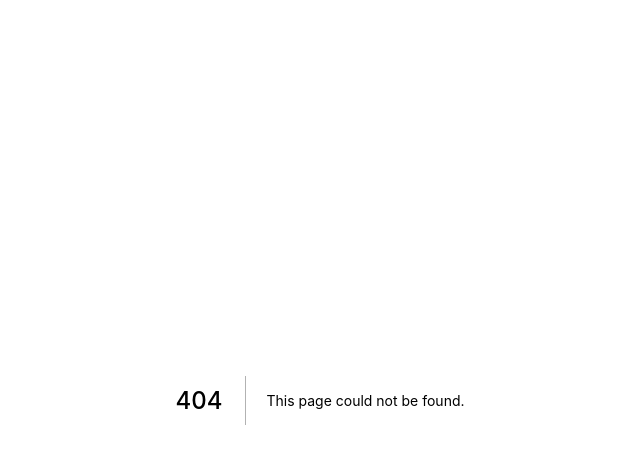
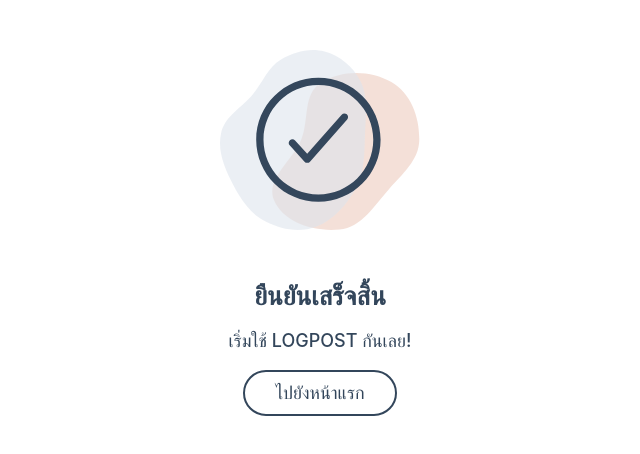
Before and after one commit to logpost/logpost-www, a Next.js app: page /alert/success in a window 1280 px wide. Before the commit this address had no page. Shown: the top 454 px of the page, without its empty margins (320-960 px from the left). Built offline with nearby package versions, Linux system fonts and the light colour scheme; a web font is replaced by a local one.

Commit message:
add [+] : add success page

```diff
--- a/components/common/Icons.tsx
+++ b/components/common/Icons.tsx
@@ -257,6 +257,15 @@ const EditIcon = () => (
   </svg>
 )
 
+const Success = () => (
+  <svg xmlns="http://www.w3.org/2000/svg" width="200" height="180" fill="none" viewBox="0 0 200 180">
+    <path fill="#EDCCBF" fill-rule="evenodd" d="M100.894 32.799c20.986-13.286 49.783-12.835 70.427-.72 20.05 11.765 28.398 35.54 27.927 58.436-.399 19.383-16.64 33.364-30.126 48.398-14.925 16.637-27.273 38.425-49.719 40.607-25.752 2.503-56.003-6.899-65.426-29.414-8.804-21.038 18.81-39.381 27.52-61.162 7.76-19.4 1.163-44.601 19.397-56.145z" clip-rule="evenodd" opacity=".6"/>
+    <path fill="#DEE5ED" fill-rule="evenodd" d="M104.597 1.543c-14.384-3.949-30.15 0-43.929 8.223-12.29 7.335-18.219 22.805-27.754 34.558C22.085 57.67 4.944 65.843 1.074 83.22-2.96 101.319 5.117 118.816 12.9 134.15c8.082 15.924 18.473 30.282 33.165 37.709 15.578 7.875 33.694 11.215 50.626 4.648 16.803-6.516 30.699-21.974 39.916-39.763 8.438-16.283 7.708-35.157 8.44-53.559.708-17.818 3.142-36.477-4.264-51.426-7.609-15.356-21.09-26.072-36.187-30.216z" clip-rule="evenodd" opacity=".6"/>
+    <path fill="#34475C" fill-rule="evenodd" d="M98.392 35.092c-30.312 0-54.886 24.484-54.886 54.686 0 30.201 24.574 54.685 54.886 54.685 30.313 0 54.887-24.484 54.887-54.685 0-30.202-24.574-54.686-54.886-54.686zM36.188 89.778c0-34.23 27.85-61.977 62.204-61.977 34.355 0 62.205 27.748 62.205 61.977 0 34.228-27.85 61.976-62.205 61.976-34.354 0-62.204-27.748-62.204-61.976z" clip-rule="evenodd"/>
+    <path fill="#34475C" fill-rule="evenodd" d="M126.829 64.355c1.518 1.33 1.666 3.633.332 5.145l-37.172 42.128c-.688.781-1.679 1.231-2.722 1.239-1.043.007-2.04-.43-2.74-1.201L69.66 95.283c-1.356-1.493-1.24-3.799.26-5.15 1.498-1.35 3.812-1.234 5.168.26l12.116 13.35 34.462-39.057c1.334-1.512 3.646-1.66 5.164-.33z" clip-rule="evenodd"/>
+  </svg>
+)
+
 export {
   LogpostIcon,
   EmailConfirmation,
@@ -277,5 +286,6 @@ export {
   NoteIcon,
   SearchIcon,
   FilterIcon,
-  EditIcon
+  EditIcon,
+  Success
 }
--- /dev/null
+++ b/pages/alert/success/index.tsx
@@ -0,0 +1,55 @@
+import React from "react"
+import styled from "styled-components"
+import { useRouter } from "next/router"
+import { SecondaryButton } from "../../../components/styles/GlobalComponents"
+import { Success } from "../../../components/common/Icons"
+
+const DetailContainer = styled.div`
+  display: flex;
+  flex-direction: column;
+  align-items: center;
+  margin-top: 5rem;
+`
+
+const Title = styled.div`
+  font-size: 2.6rem;
+  font-weight: 700;
+  color: hsl(212, 28%, 28%);
+`
+
+const Detail = styled.div`
+  font-size: 1.8rem;
+  font-weight: 500;
+  color: hsl(212, 28%, 28%);
+
+  &:not(:first-child) {
+    margin-top: 1.8rem;
+  }
+`
+
+const SuccessContainer = styled.div`
+  display: flex;
+  flex-direction: column;
+  align-items: center;
+  margin-top: 5rem;
+
+  > button {
+    margin-top: 1.8rem;
+  }
+`
+
+const SuccessPage = () => {
+  const router = useRouter()
+  return (
+    <SuccessContainer>
+      <Success />
+      <DetailContainer>
+        <Title>ยืนยันเสร็จสิ้น</Title>
+        <Detail>เริ่มใช้ LOGPOST กันเลย!</Detail>
+      </DetailContainer>
+      <SecondaryButton onClick={() => router.push("/")}>ไปยังหน้าแรก</SecondaryButton>
+    </SuccessContainer>
+  )
+}
+
+export default SuccessPage
--- a/pages/index.tsx
+++ b/pages/index.tsx
@@ -66,7 +66,7 @@ const Home = () => {
       <SignUpContainer>
         <PrimaryButtonCustom onClick={(e) => handleClick(e, "shipper")}>ลงทะเบียนผู้ส่ง</PrimaryButtonCustom>
         <PrimaryButtonCustom onClick={(e) => handleClick(e, "carrier")}>ลงทะเบียนขนส่ง</PrimaryButtonCustom>
-        <TextButtonCustom>เข้าสู่ระบบ</TextButtonCustom>
+        <TextButtonCustom onClick={() => router.push("/login")}>เข้าสู่ระบบ</TextButtonCustom>
       </SignUpContainer>
     </Background>
   )
```
Also changed, not shown: components/common/SignUpForm.tsx (+11 -2 lines), 1 other file (tests, documents, lock files or other folders).
